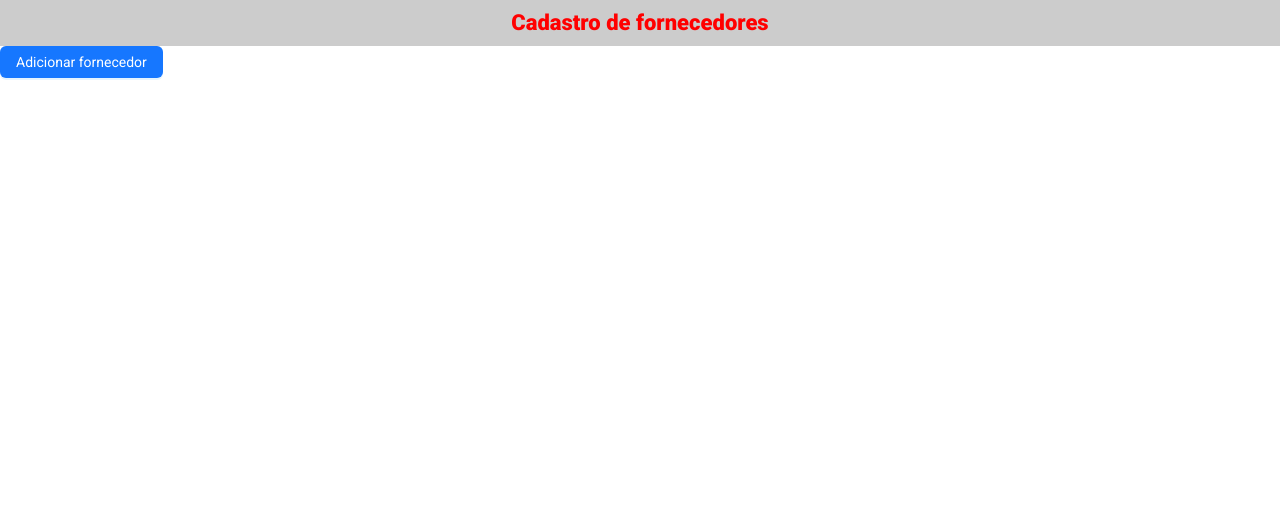
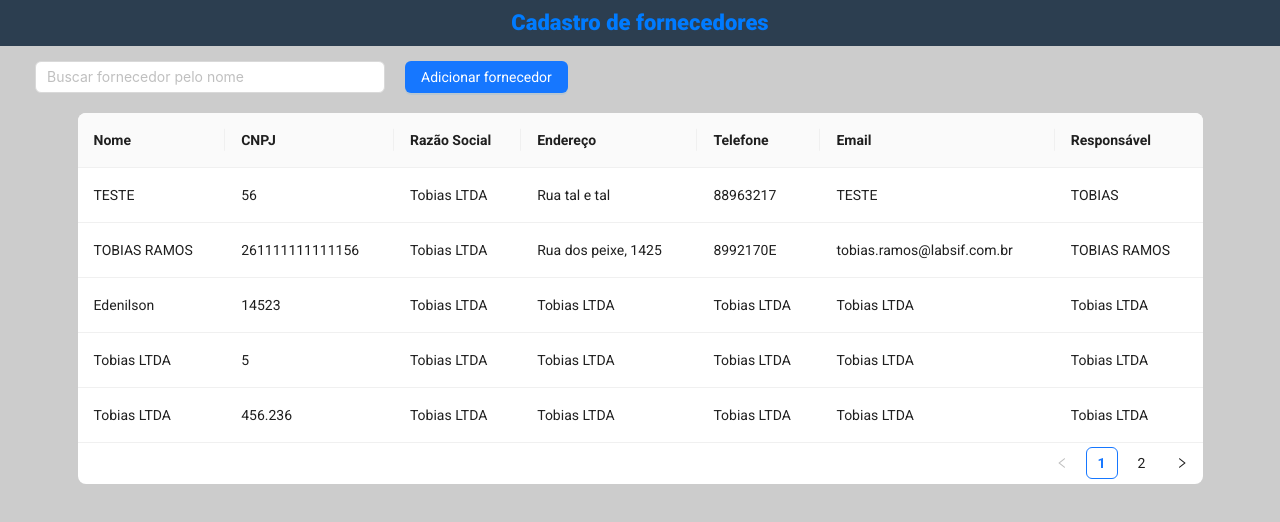
Before and after one commit to tobiasramos/supplier-registration, a Next.js app: page / in a window 1280 px wide. Shown: the top 522 px of the page. Built offline with nearby package versions, Linux system fonts and the light colour scheme; data requests are answered from the project's data file.

Commit message:
fazendo a lista de fornecedores e a possibilidade de pesquisar pelo seu nome

```diff
--- a/db.json
+++ b/db.json
@@ -9,6 +9,56 @@
       "telephone": "88963217",
       "email": "TESTE",
       "responsible": "TOBIAS "
+    },
+    {
+      "id": "5909",
+      "name": "TOBIAS RAMOS",
+      "cnpj": "261111111111156",
+      "reason_social": "Tobias LTDA",
+      "address": "Rua dos peixe, 1425",
+      "telephone": "8992170E",
+      "email": "tobias.ramos@labsif.com.br",
+      "responsible": "TOBIAS RAMOS"
+    },
+    {
+      "id": "df61",
+      "name": "Edenilson",
+      "cnpj": "14523",
+      "reason_social": "Tobias LTDA",
+      "address": "Tobias LTDA",
+      "telephone": "Tobias LTDA",
+      "email": "Tobias LTDA",
+      "responsible": "Tobias LTDA"
+    },
+    {
+      "id": "68e0",
+      "name": "Tobias LTDA",
+      "cnpj": "5",
+      "reason_social": "Tobias LTDA",
+      "address": "Tobias LTDA",
+      "telephone": "Tobias LTDA",
+      "email": "Tobias LTDA",
+      "responsible": "Tobias LTDA"
+    },
+    {
+      "id": "e06e",
+      "name": "Tobias LTDA",
+      "cnpj": "456.236",
+      "reason_social": "Tobias LTDA",
+      "address": "Tobias LTDA",
+      "telephone": "Tobias LTDA",
+      "email": "Tobias LTDA",
+      "responsible": "Tobias LTDA"
+    },
+    {
+      "id": "4200",
+      "name": "Tobias LTDA",
+      "cnpj": "21650",
+      "reason_social": "Tobias LTDA",
+      "address": "Tobias LTDA",
+      "telephone": "Tobias LTDA",
+      "email": "Tobias LTDA",
+      "responsible": "Tobias LTDA"
     }
   ]
 }
--- a/src/app/components/header/header.module.css
+++ b/src/app/components/header/header.module.css
@@ -2,11 +2,11 @@
     height: 46px;
     padding: 10px;
     text-align: center;
-    background-color: #ccc;
+    background-color: #2C3E50;
 }
 
 .container span {
     font-size: 22px;
     font-weight: 800;
-    color: red;
+    color: #007BFF;
 }
--- /dev/null
+++ b/src/app/components/list-supplier/listSupplier.module.css
@@ -0,0 +1,31 @@
+.container {
+    height: 100vh;
+    padding: 15px;
+    background-color: #ccc;
+}
+
+.header {
+    display: flex;
+    margin-left: 20px;
+    margin-bottom: 20px;
+}
+
+.header input {
+    width: 350px;
+    margin-right: 20px;
+}
+
+.list {
+    width: 90%;
+    margin: auto auto;
+    border-top-left-radius: 10px;
+    border-top-right-radius: 10px;
+}
+
+.pagination {
+    margin-top: -1px !important;
+    padding: 5px;
+    background-color: #fff;
+    border-bottom-left-radius: 8px;
+    border-bottom-right-radius: 8px;
+}
--- /dev/null
+++ b/src/app/components/list-supplier/listSupplier.tsx
@@ -0,0 +1,91 @@
+"use client";
+import { Input, Space, Table } from "antd";
+import { useStore } from "../../../../store";
+import { useEffect, useState } from "react";
+import { Supplier } from "@/app/interface/Supplier ";
+import AddSuppliers from "../add-suppliers/AddSuppliers";
+import styles from "./listSupplier.module.css";
+
+const ListSupplier = () => {
+  const { suppliers, getAllSupplier } = useStore();
+  const [filteredSuppliers, setFilteredSuppliers] = useState<Supplier[]>([]);
+  const [searchTerm, setSearchTerm] = useState<string>("");
+
+  useEffect(() => {
+    getAllSupplier();
+  }, [getAllSupplier]);
+
+  useEffect(() => {
+    setFilteredSuppliers(
+      suppliers.filter((supplier) =>
+        supplier.name.toLowerCase().includes(searchTerm.toLowerCase())
+      )
+    );
+  }, [suppliers, searchTerm]);
+
+  const handleSearch = (e: React.ChangeEvent<HTMLInputElement>) => {
+    setSearchTerm(e.target.value);
+  };
+
+  const columns = [
+    {
+      title: "Nome",
+      dataIndex: "name",
+      key: "name",
+    },
+    {
+      title: "CNPJ",
+      dataIndex: "cnpj",
+      key: "cnpj",
+    },
+    {
+      title: "Razão Social",
+      dataIndex: "reason_social",
+      key: "reason_social",
+    },
+    {
+      title: "Endereço",
+      dataIndex: "address",
+      key: "address",
+    },
+    {
+      title: "Telefone",
+      dataIndex: "telephone",
+      key: "telephone",
+    },
+    {
+      title: "Email",
+      dataIndex: "email",
+      key: "email",
+    },
+    {
+      title: "Responsável",
+      dataIndex: "responsible",
+      key: "responsible",
+    },
+  ];
+
+  return (
+    <div className={styles.container}>
+      <div className={styles.header}>
+        <Input
+          placeholder="Buscar fornecedor pelo nome"
+          value={searchTerm}
+          onChange={handleSearch}
+        />
+
+        <AddSuppliers />
+      </div>
+
+      <Table
+        className={styles.list}
+        dataSource={filteredSuppliers}
+        columns={columns}
+        rowKey="id"
+        pagination={{ pageSize: 5, className: styles.pagination }}
+      />
+    </div>
+  );
+};
+
+export default ListSupplier;
--- /dev/null
+++ b/src/app/interface/Supplier .ts
@@ -0,0 +1,10 @@
+export interface Supplier {
+  id?: number;
+  name: string;
+  cnpj: number;
+  reason_social: string;
+  address: string;
+  telephone: string;
+  email: string;
+  responsible: string;
+}
--- a/src/app/page/dashboard/Dashboard.tsx
+++ b/src/app/page/dashboard/Dashboard.tsx
@@ -1,11 +1,11 @@
-import AddSuppliers from "@/app/components/add-suppliers/AddSuppliers";
+import ListSupplier from "@/app/components/list-supplier/listSupplier";
 
-const Dashboard =()=>{
-    return(
-        <div>
-            <AddSuppliers/>
-        </div>
-    )
-}
+const Dashboard = () => {
+  return (
+    <div>
+      <ListSupplier />
+    </div>
+  );
+};
 
 export default Dashboard;
--- a/store.ts
+++ b/store.ts
@@ -1,7 +1,15 @@
+import { Supplier } from "@/app/interface/Supplier ";
 import axios from "axios";
 import { create } from "zustand";
 
-export const useStore = create((set: any) => ({
+type StoreState = {
+  suppliers: Supplier[];
+  createSuppliers: (suppliersData: Supplier) => Promise<void>;
+  getAllSupplier: () => Promise<void>;
+};
+
+export const useStore = create<StoreState>((set) => ({
+  suppliers: [],
   createSuppliers: async (suppliersData: any) => {
     try {
       await axios.post("http://localhost:3003/suppliers", suppliersData);
@@ -9,4 +17,13 @@ export const useStore = create((set: any) => ({
       console.log(error);
     }
   },
+
+  getAllSupplier: async () => {
+    try {
+      const response = await axios.get("http://localhost:3003/suppliers");
+      set({ suppliers: response.data });
+    } catch (error) {
+      console.log(error);
+    }
+  },
 }));
```
